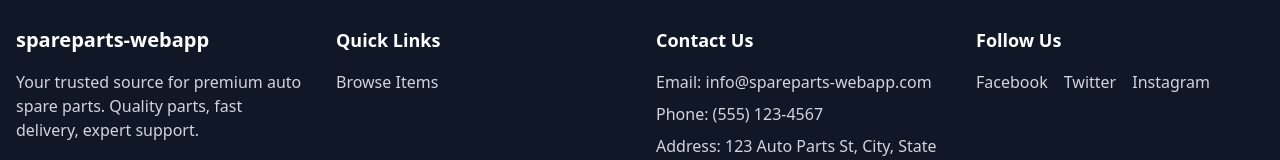
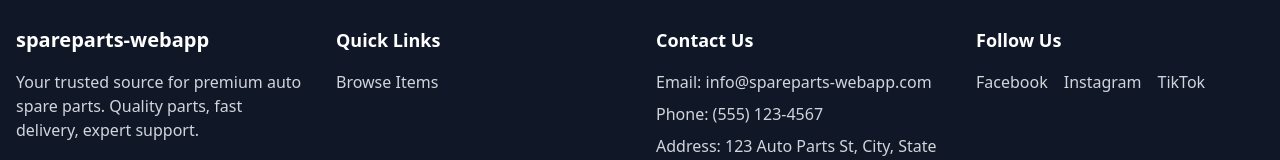
Before and after one commit to janithbandara1/spareparts-webapp, a Next.js app: page / in a window 1280 px wide. Shown: the part 1336-1496 px from the top of the page. Built offline with nearby package versions, Linux system fonts and the light colour scheme; no server answers; the database is empty.

Commit message:
feat: update social media links in footer for better engagement

```diff
--- a/components/footer.tsx
+++ b/components/footer.tsx
@@ -54,10 +54,10 @@ export default function Footer() {
                 Facebook
               </Link>
               <Link href="#" className="text-gray-300 hover:text-white transition-colors">
-                Twitter
+                Instagram
               </Link>
               <Link href="#" className="text-gray-300 hover:text-white transition-colors">
-                Instagram
+                TikTok
               </Link>
             </div>
           </div>
```
